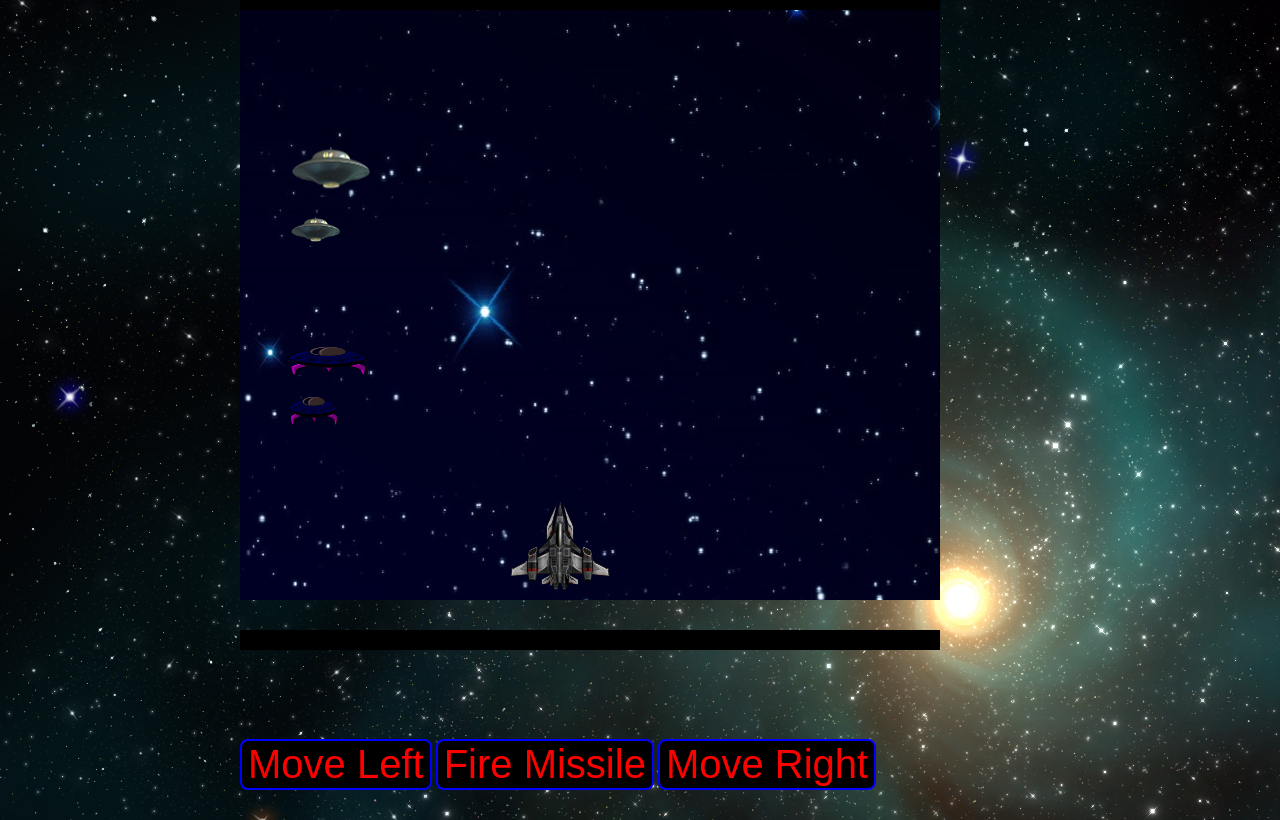
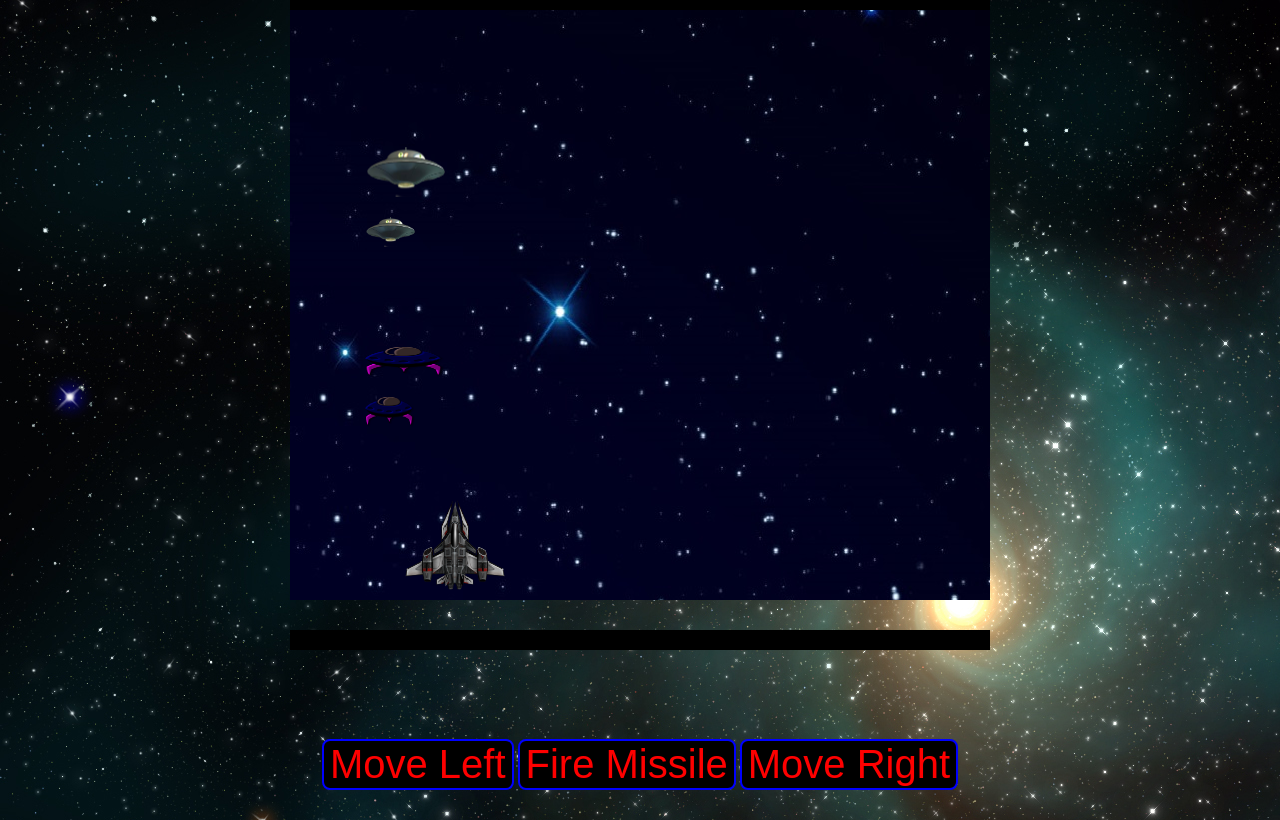
Before and after one commit to LorenzKnight/game-js, a plain HTML site: page index.html in a window 1280 px wide. Drawn offline with Linux system fonts and the light colour scheme.

Commit message:
Added scrrolling by launcher, but cant scroll all the way to left, but launcher can got here

```diff
--- a/app.js
+++ b/app.js
@@ -12,11 +12,14 @@ function initCanvas(){
     enemiespic1.src     = "images/enemigo1.png";
     enemiespic2.src     = "images/enemigo2.png"; //Enemies picture
 
+
     var gameContainer = document.getElementById('game-container')
-    gameContainer.scrollTo(200, 0)
+    const initScrollX = 175
+    const initScrollY = 0
+    gameContainer.scrollTo(initScrollX, initScrollY)
 
     // width and height (canvas)
-    var cW = ctx.canvas.width; // 700px
+    var cW = ctx.canvas.width; // 700px (1400px)
     var cH = ctx.canvas.height;// 600px
 
     // template for naves
@@ -71,9 +74,12 @@ function initCanvas(){
     function Launcher(){
         // bullet location (ubicación de balas)
         this.y = 500,
-        this.x = 820,
+        this.x = 640,
         this.w = 100,
         this.h = 100,
+        this.scrollX = 175
+        this.scrollY = 0
+
         this.direccion,
         this.bg="white", // bullet color (color de bala)
         this.misiles = [];
@@ -85,12 +91,29 @@ function initCanvas(){
             fillStyle: 'red',
             font: 'italic bold 36px Arial, sans-serif',
         }
-
+        /**
+         * initR = 825 - 175 = 650, kmr stiga ju mer åt höger man går
+         * initL = 825 + 175 = 1000, kmr minska, ju mer åt vänsterr man går
+         */
         this.render = function () {
             if(this.direccion === 'left'){
                 this.x-=5;
+                console.log("x: " + this.x)
+                if (this.x - this.scrollX < 950) {
+
+                    console.log("Scrollx: " + this.scrollX)
+                    this.scrollX -= 5
+                    gameContainer.scrollTo(this.scrollX, this.scrollY)
+                }
             } else if(this.direccion === 'right'){
                 this.x+=5;
+                console.log("x: " + this.x)
+                if (this.x - this.scrollX > 700) {
+
+                    console.log("Scrollx: " + this.scrollX)
+                    this.scrollX += 5
+                    gameContainer.scrollTo(this.scrollX, this.scrollY)
+                }
             }else if(this.direccion === "downArrow"){
                 this.y+=5;
             }else if(this.direccion === "upArrow"){
@@ -118,7 +141,7 @@ function initCanvas(){
         }
         // Detectar impacto de bullet (bala)
         this.hitDetect = function (m, mi) {
-            console.log('crush');
+            //console.log('crush');
             for (var i = 0; i < enemies.length; i++) {
                 var e = enemies[i];
                 if(m.x+m.w >= e.x &&
@@ -176,13 +199,15 @@ function initCanvas(){
     var fire_btn  = document.getElementById('fire_btn');
 
    document.addEventListener('keydown', function(event) {
-       console.log(event.code)
+       //console.log(event.code)
         if(event.keyCode == 37) // left arrow
         {
-         launcher.direccion = 'left';
-            if(launcher.x < cW*.2-130){
+
+            if(launcher.x < cW - 1300){
                 launcher.x+=0;
                 launcher.direccion = '';
+            } else {
+                launcher.direccion = 'left';
             }
        }
     });
@@ -198,10 +223,12 @@ function initCanvas(){
     document.addEventListener('keydown', function(event) {
         if(event.keyCode == 39) // right arrow
         {
-         launcher.direccion = 'right';
+
          if(launcher.x > cW-110){
             launcher.x-=0;
             launcher.direccion = '';
+         } else {
+            launcher.direccion = 'right';
          }
 
         }
--- a/css/style.css
+++ b/css/style.css
@@ -2,31 +2,34 @@ body {
   margin:10px;
   background-image: url("../images/wall.jpg");
   min-height: 99.99vh;
+
 }
 
 .container {
-  width:800px;
+
   margin:0 auto;
   min-height: 99.99vh;
+  display: flex;
+  flex-direction: column;
+  align-items: center;
 }
 
 #game-container {
   max-width: 700px;
   height: 600px;
-  -ms-overflow-style: none;
-  scrollbar-width: none;
+  /* -ms-overflow-style: none;
+  scrollbar-width: none;   */
   overflow: scroll;
   position: relative;
   bottom: 10px;
   display: flex;
   justify-content: center;
   align-items: center;
-  /* flex-direction: column; */
 }
 
-#game-container::-webkit-scrollbar {
+/* #game-container::-webkit-scrollbar {
   display: none;
-}
+} */
 .barra {
   background-color:#000000;
   color: #ffffff;
```
